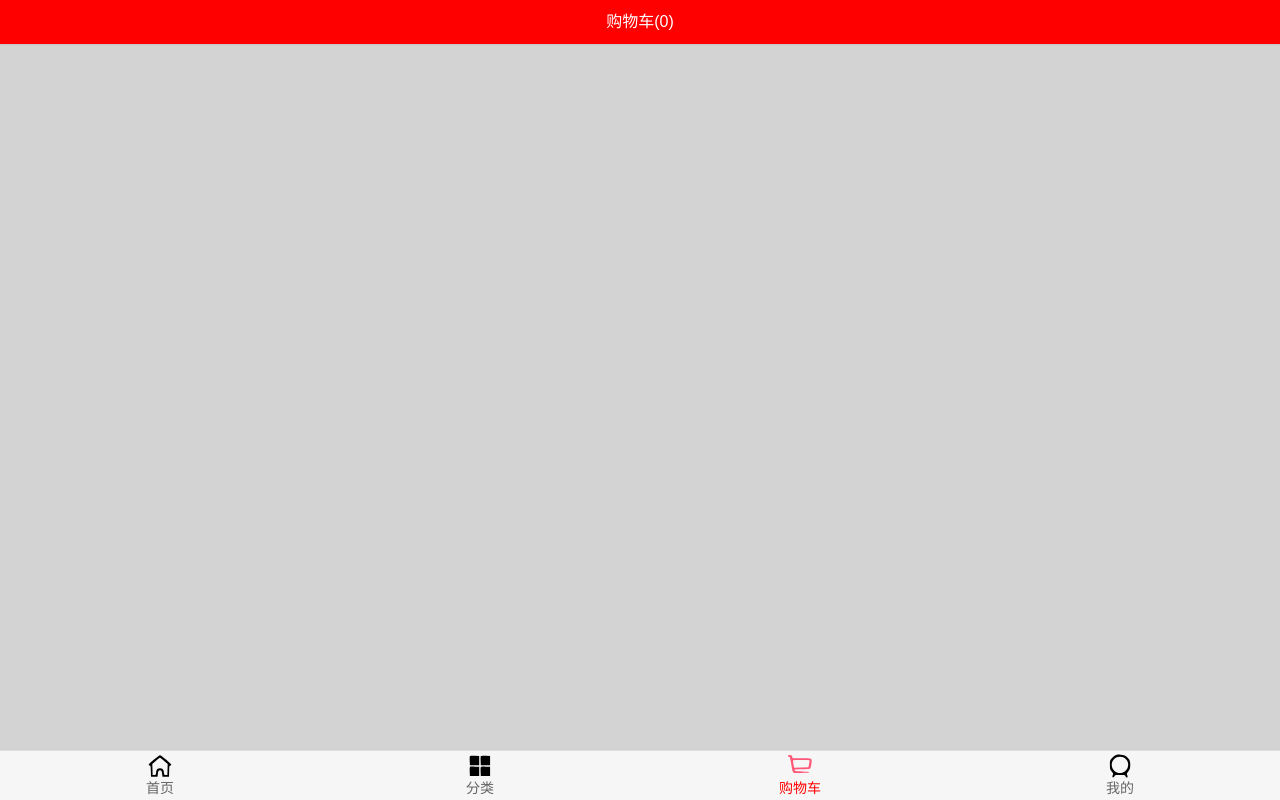
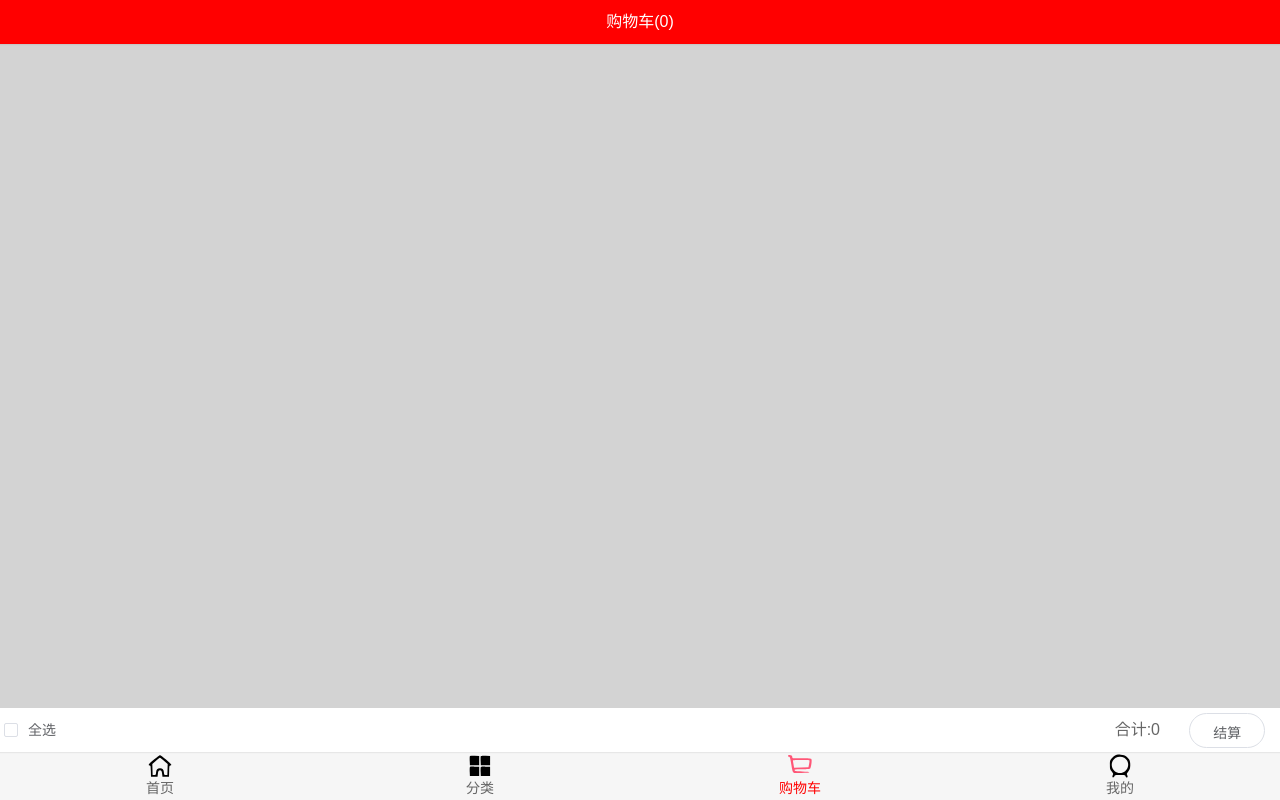
Before and after one commit to SeekingCode-coder/supermall, a Vue app: page /cart in a window 1280 px wide. Built offline with nearby package versions, Linux system fonts and the light colour scheme.

Commit message:
增添商品全选模块，但是有问题，商品没有被全选的时候，全选按钮依旧亮起

```diff
--- a/src/store/actions.js
+++ b/src/store/actions.js
@@ -1,7 +1,8 @@
 import {
   ADD_COUNTER,
   ADD_TO_CART,
-  DELETE_COUNTER
+  DELETE_COUNTER,
+  CHANGE_CHECKSTATUS
 } from './mutation-types'
 
 export default {
@@ -19,8 +20,14 @@ export default {
     let oldproduct = context.state.storeList.find(item => item.iid == data.iid)
     if (oldproduct) {
       if (oldproduct.count > 0) {
-        context.commit(DELETE_COUNTER, data);
+        context.commit(DELETE_COUNTER, oldproduct);
       }
+    }
+  },
+  changeCheckStatus(context, data) {
+    let oldproduct = context.state.storeList.find(item => item.iid == data.iid)
+    if (oldproduct) {
+      context.commit(CHANGE_CHECKSTATUS, oldproduct)
     }
   }
 }
--- a/src/store/mutation-types.js
+++ b/src/store/mutation-types.js
@@ -1,3 +1,4 @@
 export const ADD_COUNTER = "add_counter"
 export const ADD_TO_CART = "add_to_cart"
 export const DELETE_COUNTER = "delete_counter"
+export const CHANGE_CHECKSTATUS = "change_checkstatus"
--- a/src/store/mutations.js
+++ b/src/store/mutations.js
@@ -1,7 +1,8 @@
 import {
   ADD_COUNTER,
   ADD_TO_CART,
-  DELETE_COUNTER
+  DELETE_COUNTER,
+  CHANGE_CHECKSTATUS
 } from './mutation-types'
 
 export default {
@@ -12,9 +13,13 @@ export default {
     data.count++;
   },
   [ADD_TO_CART](state, data) {
+    data.isChecked = false
     state.storeList.push(data)
   },
   [DELETE_COUNTER](state, data) {
     data.count--;
+  },
+  [CHANGE_CHECKSTATUS](state, data) {
+    data.isChecked = !data.isChecked
   }
 }
--- a/src/views/cart/Cart.vue
+++ b/src/views/cart/Cart.vue
@@ -10,6 +10,7 @@
     >
       <cart-list class="cart-list" />
     </scroll>
+    <cart-bottom-bar class="cart-bottom" />
   </div>
 </template>
 
@@ -17,8 +18,9 @@
 import Scroll from "../../components/common/scroll/Scroll.vue";
 import CartNavBar from "./childComponents/CartNavBar.vue";
 import CartList from "./childComponents/CartList.vue";
+import CartBottomBar from "./childComponents/CartBottomBar.vue";
 export default {
-  components: { Scroll, CartNavBar, CartList },
+  components: { Scroll, CartNavBar, CartList, CartBottomBar },
   name: "Cart",
   methods: {
     loadMore() {
@@ -37,9 +39,8 @@ export default {
   background: lightgray;
 }
 .content {
-  height: calc(100vh - 100px);
+  height: calc(100vh - 50px);
   overflow: hidden;
-  margin-top: 50px;
 }
 .home-nav {
   background-color: var(--color-tint);
@@ -52,5 +53,14 @@ export default {
 }
 .cart-list {
   position: relative;
+  top: 50px;
+  bottom: 50px;
+}
+.cart-bottom {
+  position: fixed;
+  width: 100vw;
+  bottom: 48px;
+  z-index: 10;
+  background: white;
 }
 </style>
--- /dev/null
+++ b/src/views/cart/childComponents/CartBottomBar.vue
@@ -0,0 +1,89 @@
+<template>
+  <div>
+    <nav-bar class="home-nav">
+      <div slot="left">
+        <el-checkbox v-model="isSelectAll">全选</el-checkbox>
+      </div>
+      <div slot="right" class="right">
+        <span>合计:{{ sumPrice }}</span>
+        <el-button round class="elbutton"> 结算</el-button>
+      </div>
+    </nav-bar>
+  </div>
+</template>
+<script>
+import NavBar from "../../../components/common/navbar/NavBar.vue";
+import { mapGetters } from "vuex";
+export default {
+  components: { NavBar },
+  name: "CartBottomBar",
+  data() {
+    return {
+      isSelectAll: false,
+    };
+  },
+  computed: {
+    ...mapGetters(["cartLength", "cartList", "cartCount"]),
+    sumPrice() {
+      let list = this.cartList;
+      let total = 0;
+      list.forEach((element) => {
+        if (element.isChecked) {
+          let count = element.count;
+          let price = element.price.substring(1);
+          total += count * price;
+        }
+      });
+      return Math.ceil(total);
+    },
+    SelectALL() {
+      return !this.cartList.find((item) => !item.isChecked === true);
+    },
+  },
+  watch: {
+    isSelectAll(newv, oldv) {
+      this.cartList.forEach((element) => {
+        element.isChecked = this.isSelectAll;
+      });
+      //改变CartItem中的checkbox数据状态
+      this.$bus.$emit("changeStatus", this.isSelectAll);
+    },
+  },
+  methods: {
+    //不知道为什么，没有商品的时候，会执行一次selectAll，有商品的时候会执行2次
+    selectAll(e, data) {
+      //el-checkbox点击触发两次事件处理方法
+      //因为根元素是label，click事件绑定到了label上。
+      // 因为点击label的时候，事件冒泡一次，同时会触发关联的input的change事件，导致事再次触发事件
+      if (e.target.tagName === "INPUT") {
+        return;
+      }
+      console.log(data);
+      this.cartList.forEach((element) => {
+        element.isChecked = !this.isSelectAll;
+      });
+      //改变CartItem中的checkbox数据状态
+      this.$bus.$emit("changeStatus", !this.isSelectAll);
+    },
+    changedChecked(good) {
+      this.$store.dispatch("changeCheckStatus", good);
+    },
+    //判断是否全部商品都被选中
+  },
+};
+</script>
+<style scoped>
+home {
+  display: flex;
+  align-items: center;
+}
+.right {
+  display: flex;
+  width: 180px;
+  justify-content: space-around;
+  align-items: center;
+}
+.elbutton {
+  height: 35px;
+}
+</style>
--- a/src/views/cart/childComponents/CartItem.vue
+++ b/src/views/cart/childComponents/CartItem.vue
@@ -8,7 +8,11 @@
       </div>
     </div>
     <div>
-      <el-checkbox class="good-content">
+      <el-checkbox
+        class="good-content"
+        v-model="isChecked"
+        @click.native="changeSelect($event)"
+      >
         <div class="good-content-right">
           <div class="good-img">
             <div class="good-img1">
@@ -19,7 +23,7 @@
             <div class="good-title-title">{{ good.title }}</div>
             <div class="good-title-price">
               {{ good.price }}
-              <div class="good-title-goodsCount">
+              <div class="good-title-goodsCount" @click.stop="">
                 <el-button-group>
                   <el-button
                     type="primary"
@@ -52,6 +56,11 @@ export default {
       type: Object,
     },
   },
+  data() {
+    return {
+      isChecked: this.good.isChecked,
+    };
+  },
   methods: {
     minus() {
       this.$store.dispatch("deleteGood", this.good);
@@ -59,6 +68,17 @@ export default {
     plus() {
       this.$store.dispatch("addGood", this.good);
     },
+    changeSelect(e) {
+      if (e.target.tagName === "INPUT") {
+        return;
+      }
+      this.good.isChecked = !this.good.isChecked;
+    },
+  },
+  mounted() {
+    this.$bus.$on("changeStatus", (data) => {
+      this.isChecked = data;
+    });
   },
 };
 </script>
--- a/src/views/detail/Detail.vue
+++ b/src/views/detail/Detail.vue
@@ -135,7 +135,6 @@ export default {
       product.price = this.goods.newPrice;
       product.iid = this.iid;
       product.shopName = this.shop.name;
-      console.log(this.$store);
       this.$store.dispatch("addGood", product);
     },
   },
```
